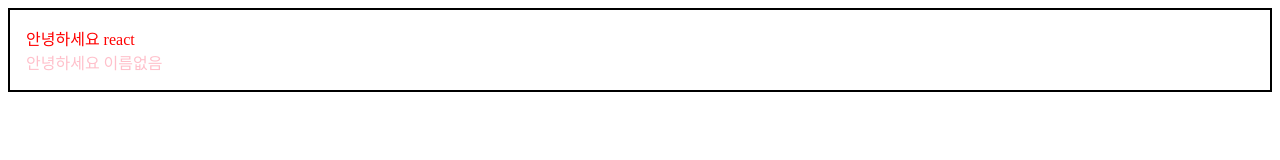
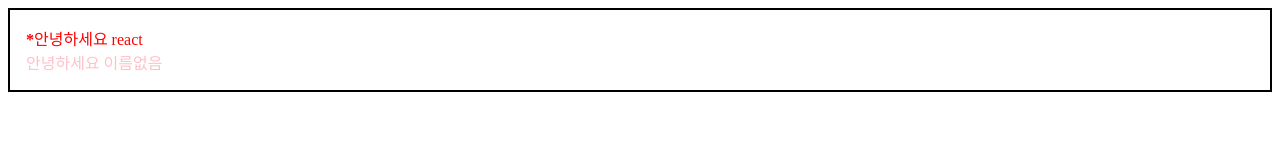
Before and after one commit to ChanJuShin/begin-react, a React (Create React App) app: page / in a window 1280 px wide. Shown: the top 160 px of the page. Built offline with nearby package versions, Linux system fonts and the light colour scheme.

Commit message:
조건부 렌더링

```diff
--- a/src/App.js
+++ b/src/App.js
@@ -13,7 +13,7 @@
   };
   return (
     <Wrapper>
-      <Hello name="react" color="red" />
+      <Hello name="react" color="red" isSpecial />
       <Hello color="pink" />
     </Wrapper>
   );
--- a/src/Hello.js
+++ b/src/Hello.js
@@ -1,7 +1,12 @@
 import React from 'react';
 
-function Hello({ color, name }) {
-  return <div style={{ color }}>안녕하세요 {name}</div>
+function Hello({ color, name, isSpecial }) {
+  return (
+    <div style={{ color }}>
+      { isSpecial && <b>*</b> }
+      안녕하세요 {name}
+    </div>
+  );
 }
 
 Hello.defaultProps = {
```
